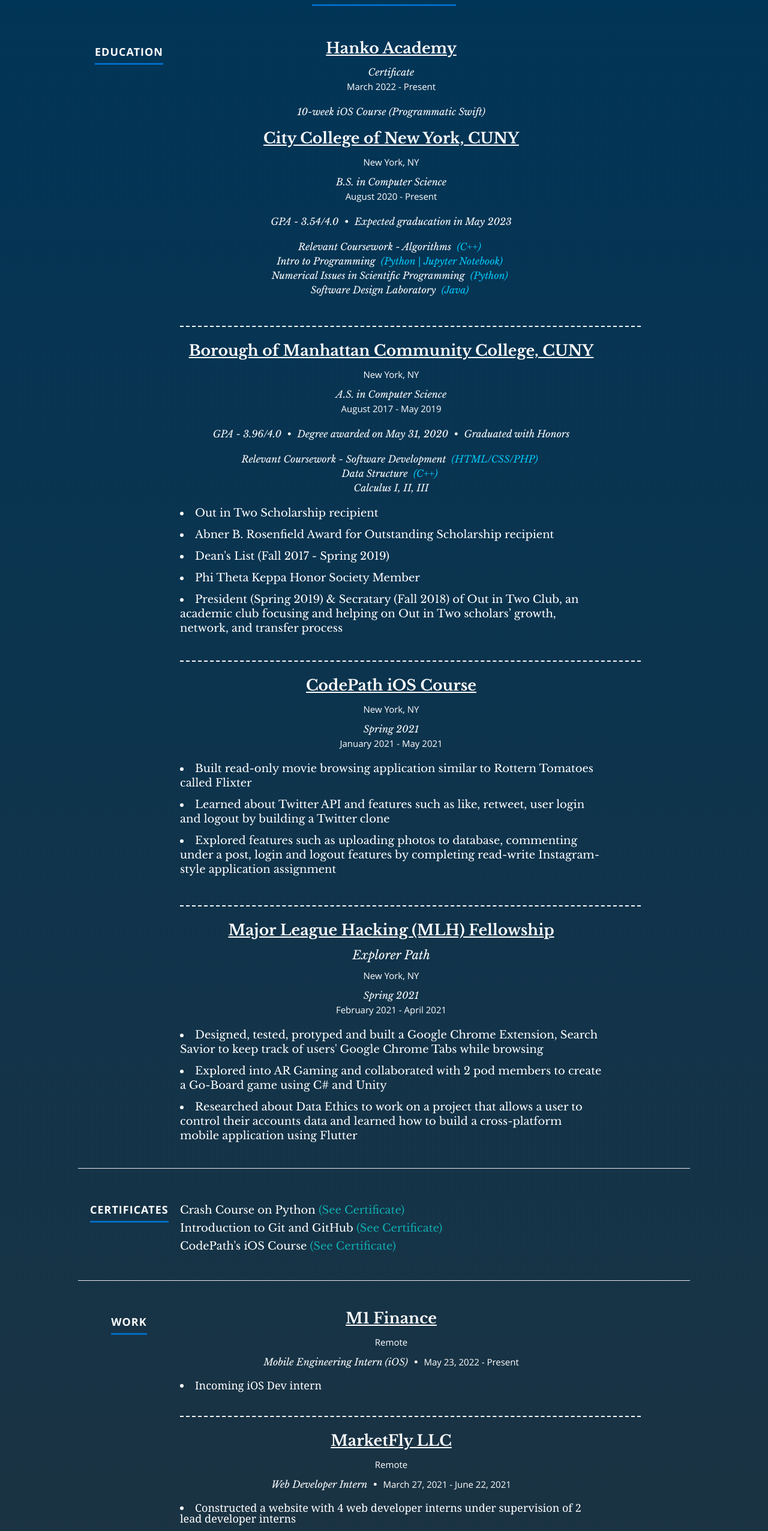
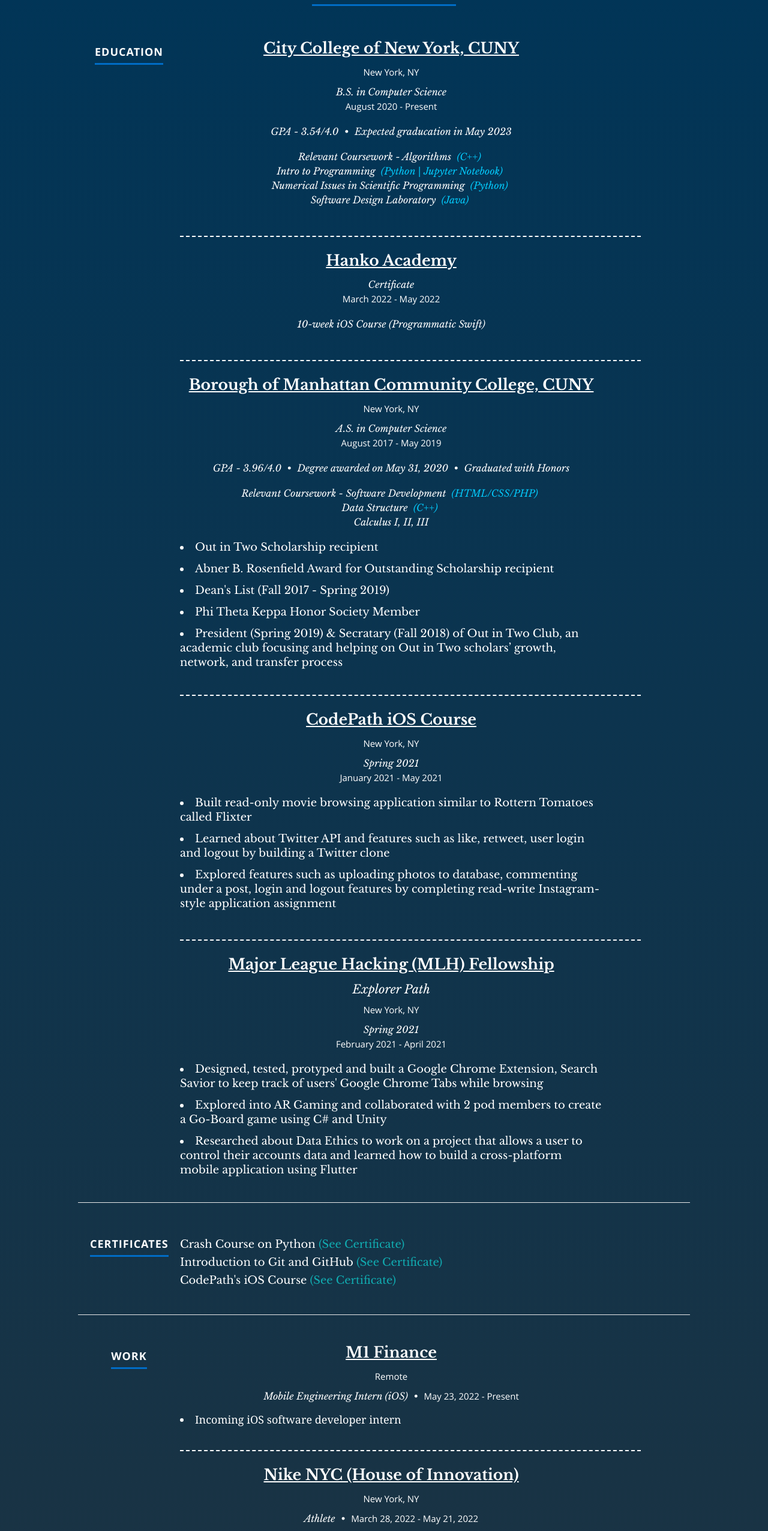
Before and after one commit to MyatThuKo/Portfolio-Website, a React (Create React App) app: page / in a window 1280 px wide. Shown: the part 2003-4555 px from the top of the page at 60% size. Built offline with nearby package versions, Linux system fonts and the light colour scheme.

Commit message:
Update resume.js

```diff
--- a/src/components/resume/resume.js
+++ b/src/components/resume/resume.js
@@ -7,17 +7,6 @@
             <div className="row education">
                 <div className="two columns header-col">
                     <h2><span>Education</span></h2>
-                </div>
-                <div className="ten columns main-col">
-                    <div className="row item">
-                        <div className="eleven rows">
-                            <h3><u>Hanko Academy</u></h3>
-                            <p className="info">Certificate <br /> <em className="date">March 2022 - Present</em></p>
-                            <p className="courses">
-                                10-week iOS Course (Programmatic Swift)
-                            </p>
-                        </div>
-                    </div>
                 </div>
                 <div className="ten columns main-col">
                     <div className="row item">
@@ -33,6 +22,17 @@
                                 <br /> Software Design Laboratory <span className="lan">(Java)</span>
                             </p>
                             <p style={{ textAlign: 'left' }}>
+                            </p>
+                        </div>
+                        <br />
+                        <hr />
+                    </div>
+                    <div className="row item">
+                        <div className="eleven rows">
+                            <h3><u>Hanko Academy</u></h3>
+                            <p className="info">Certificate <br /> <em className="date">March 2022 - May 2022</em></p>
+                            <p className="courses">
+                                10-week iOS Course (Programmatic Swift)
                             </p>
                         </div>
                         <br />
@@ -118,7 +118,20 @@
                             <h5 className="location"> Remote </h5>
                             <p className="info"> Mobile Engineering Intern (iOS) <span>•</span> <em className="date">May 23, 2022 - Present</em></p>
                             <p className="description">
-                                <li> Incoming iOS Dev intern </li>
+                                <li> Incoming iOS software developer intern </li>
+                            </p>
+                        </div>
+                        <br />
+                        <hr />
+                    </div>
+                    <div className="row item">
+                        <div className="eleven rows">
+                            <h3><u>Nike NYC (House of Innovation) </u></h3>
+                            <h5 className="location"> New York, NY </h5>
+                            <p className="info"> Athlete <span>•</span> <em className="date">March 28, 2022 - May 21, 2022</em></p>
+                            <p className="description">
+                                <li> Guided and assisted customers with designing “Nike by You” products such as Air Force 1 and Nike Apparel </li>
+                                <li> Identified customers’ needs and provided excellent one-on-one customer experiences at the “Nike by You” workstation </li>
                             </p>
                         </div>
                         <br />
```
